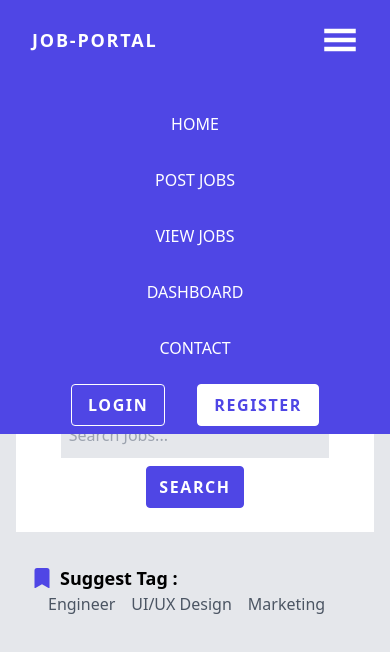
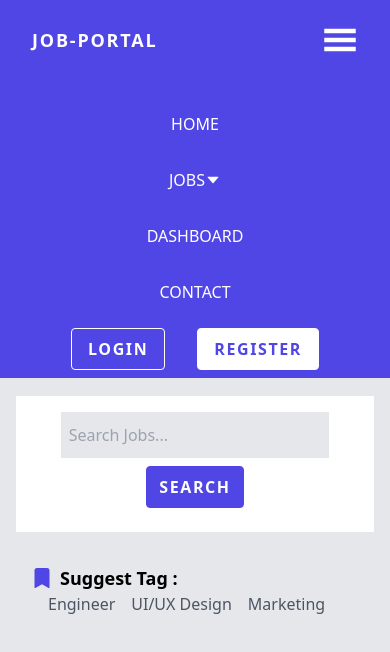
Before and after one commit to FancyKing0714/Job-Portal-NextJs, a Next.js app: page / in a window 390 px wide. Both pictures are taken after a click on the icon 340 px from the left and 40 px from the top of the page. Shown: the top 652 px of the page. Built offline with nearby package versions, Linux system fonts and the light colour scheme.

Commit message:
adding drop down in navbar + fixing data table loader bugs

```diff
--- a/components/AppliedJobDataTable.jsx
+++ b/components/AppliedJobDataTable.jsx
@@ -67,13 +67,7 @@ export default function AppliedJobDataTable() {
 
     return (
         <>
-            {
-                filteredData?.length === 0 ?
-                    <div className='bg-gray w-full h-screen flex items-center flex-col justify-center'>
-                        <InfinitySpin width='200' color="#4f46e5" />
-                        <p className='text-xs uppercase'>Loading Resources Hold Tight...</p>
-                    </div>
-                    : (
+
                         <DataTable
                             subHeaderAlign={"right"}
                             columns={columns}
@@ -95,8 +89,7 @@ export default function AppliedJobDataTable() {
                             }
                             className="h-screen bg-white"
                         />
-                    )
-            }
+
 
         </>
     )
--- a/components/NavBar.jsx
+++ b/components/NavBar.jsx
@@ -6,11 +6,13 @@ import Cookies from 'js-cookie';
 import { useRouter } from 'next/router';
 import { GiHamburgerMenu } from 'react-icons/gi';
 import { setUserData } from '@/Utils/UserSlice';
+import { AiFillCaretDown, AiFillCaretUp } from 'react-icons/ai';
 
 
 
 export default function NavBar() {
     const dispatch = useDispatch();
+    const [openJobs, setOpenJobs] = useState(false)
 
 
     useEffect(() => {
@@ -122,8 +124,15 @@ export default function NavBar() {
                         <div ref={ref} className='flex w-full py-2 animate-fade-in-down  bg-indigo-600 transition-all fade duration-1000 absolute top-20 left-0  items-center justify-center flex-col '>
                             <div className='px-2 h-full flex items-center justify-center flex-col py-2 '>
                                 <Link href={'/'} onClick={() => setIsOpen(false)} className="px-3  m-4 text-base font-medium transition-all duration-700 hover:translate-y-2 uppercase" >Home</Link>
-                                <Link href={'/frontend/postAJob'} onClick={() => setIsOpen(false)} className="px-3 m-4 text-base font-medium transition-all duration-700 hover:translate-y-2 uppercase" >Post Jobs</Link>
-                                <Link href={'/frontend/displayJobs'} onClick={() => setIsOpen(false)} className="px-3 m-4 text-base font-medium transition-all duration-700 hover:translate-y-2 uppercase" >View Jobs</Link>
+                                <button  onClick={() => setOpenJobs(state => !state)} className="px-3  m-4 text-base font-medium transition-all duration-700 hover:translate-y-2 uppercase flex items-center justify-center" >Jobs {openJobs ? <AiFillCaretUp/>  : <AiFillCaretDown />} </button>
+
+                                {
+                                    openJobs &&
+                                    <>
+                                        <Link href={'/frontend/displayJobs'} onClick={() => setIsOpen(false)} className="px-3 m-4 text-base font-medium transition-all duration-700 hover:translate-y-2 uppercase" >View Jobs</Link>
+                                        <Link href={'/frontend/postAJob'} onClick={() => setIsOpen(false)} className="px-3 m-4 text-base font-medium transition-all duration-700 hover:translate-y-2 uppercase" >Post Jobs</Link>
+                                    </>
+                                }
                                 <Link href={'/frontend/dashboard'} onClick={() => setIsOpen(false)} className="px-3 m-4 text-base font-medium transition-all duration-700 hover:translate-y-2 uppercase" >Dashboard</Link>
                                 <Link href={'/'} onClick={() => setIsOpen(false)} className="px-3 m-4 text-base font-medium transition-all duration-700 hover:translate-y-2 uppercase" >Contact</Link>
                             </div>
--- a/pages/frontend/dashboard.jsx
+++ b/pages/frontend/dashboard.jsx
@@ -8,12 +8,14 @@ import { useRouter } from 'next/router'
 import React, { useEffect, useState } from 'react'
 import { BsFillBookmarkStarFill } from 'react-icons/bs'
 import { GiSuitcase } from 'react-icons/gi'
+import { InfinitySpin } from 'react-loader-spinner'
 import { useDispatch, useSelector } from 'react-redux'
 
 
 
 export default function Dashboard() {
   const [showTable, setShowTable] = useState('appliedJobs')
+  const [loading , setLoading] = useState(true)
   const router = useRouter();
   const dispatch = useDispatch();
 
@@ -24,7 +26,7 @@ export default function Dashboard() {
     if (!id || !Cookies.get('token')) {
       router.push('/auth/login')
     }
-  }, [activeUser , id , Cookies])
+  }, [activeUser, id, Cookies])
 
   useEffect(() => {
     fetchAppliedJobs()
@@ -35,6 +37,7 @@ export default function Dashboard() {
     const res = await get_my_applied_job(id)
     if (res.success) {
       dispatch(setAppliedJob(res?.data))
+      setLoading(false)
     }
     else {
       router.push('/auth/login')
@@ -43,6 +46,16 @@ export default function Dashboard() {
 
 
   return (
+    <>
+
+      {
+        loading ? (
+
+          <div className='bg-gray w-full h-screen flex items-center flex-col justify-center'>
+            <InfinitySpin width='200' color="#4f46e5" />
+            <p className='text-xs uppercase'>Loading Resources Hold Tight...</p>
+          </div>
+        ) : (
           <>
             <NavBar />
             <div className='w-full h-screen pt-20 flex items-center justify-start flex-col'>
@@ -76,3 +89,7 @@ export default function Dashboard() {
           </>
         )
       }
+
+    </>
+  )
+}
```
Lines whose indentation alone changed are shown as unchanged.
